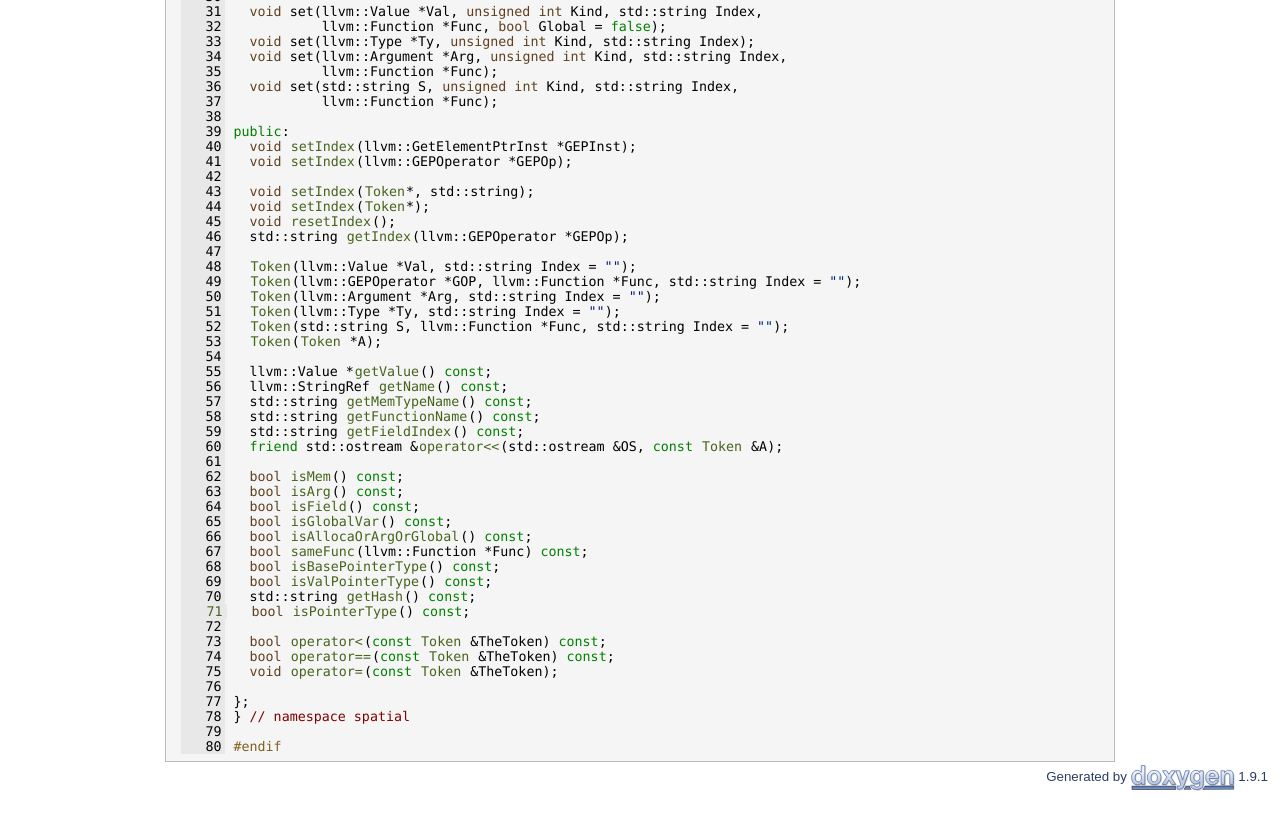
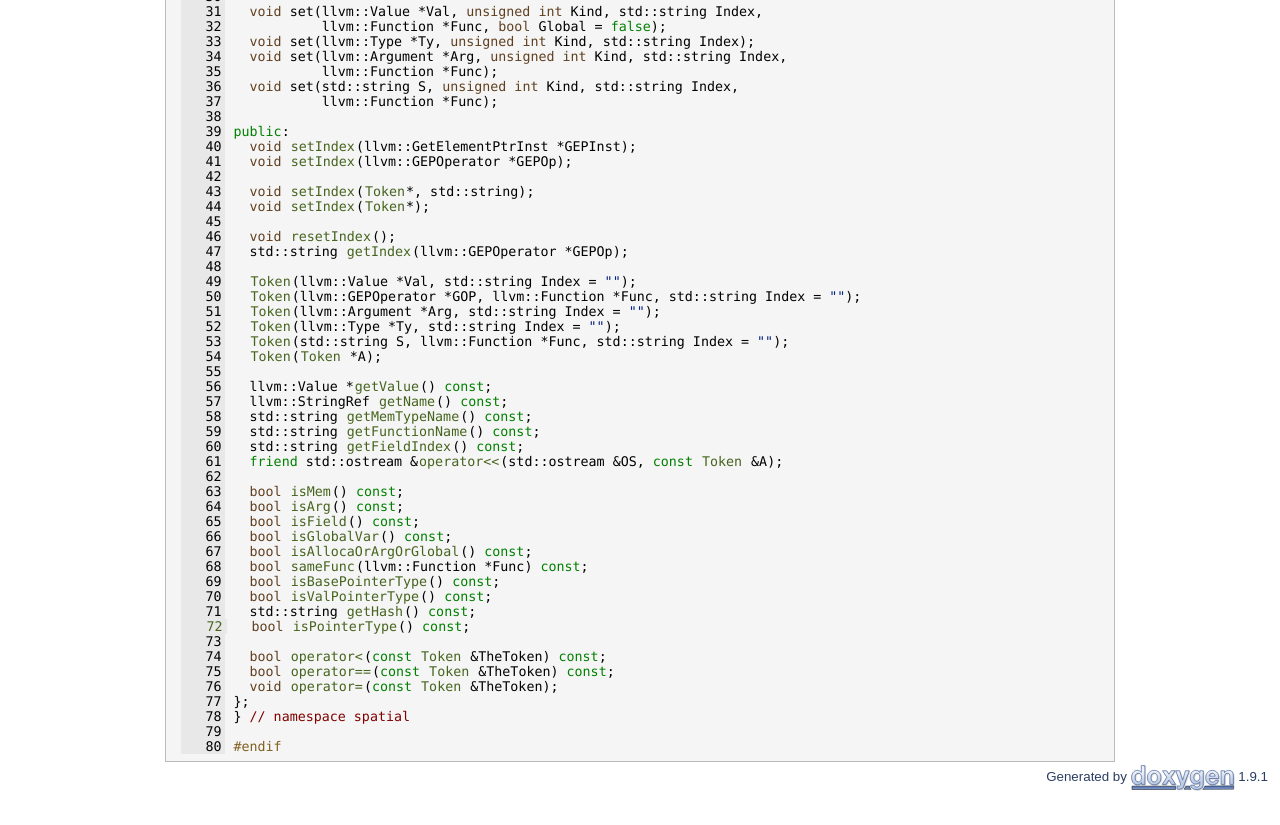
Before and after one commit to reSHARMA/spatial, a plain HTML site: page Token_8h_source.html in a window 1280 px wide. Shown: the part 693-1518 px from the top of the page. Drawn offline with Linux system fonts and the light colour scheme.

Commit message:
deploy: 4a34601879a44bbc763d130269f8b7970a9e234f

```diff
--- a/Token_8h_source.html
+++ b/Token_8h_source.html
@@ -114,38 +114,38 @@ $(function() {
 <div class="line"><a name="l00042"></a><span class="lineno">   42</span>&#160; </div>
 <div class="line"><a name="l00043"></a><span class="lineno">   43</span>&#160;  <span class="keywordtype">void</span> <a class="code" href="classspatial_1_1Token.html#a2b17bde92ef93e7689740434b8f6ffa8">setIndex</a>(<a class="code" href="classspatial_1_1Token.html">Token</a>*, std::string);</div>
 <div class="line"><a name="l00044"></a><span class="lineno">   44</span>&#160;  <span class="keywordtype">void</span> <a class="code" href="classspatial_1_1Token.html#a2b17bde92ef93e7689740434b8f6ffa8">setIndex</a>(<a class="code" href="classspatial_1_1Token.html">Token</a>*);</div>
-<div class="line"><a name="l00045"></a><span class="lineno">   45</span>&#160;  <span class="keywordtype">void</span> <a class="code" href="classspatial_1_1Token.html#a1eacab6b650995074f57f4dab0962855">resetIndex</a>();</div>
-<div class="line"><a name="l00046"></a><span class="lineno">   46</span>&#160;  std::string <a class="code" href="classspatial_1_1Token.html#ae2706fb24b12ae6781e44617fed35727">getIndex</a>(llvm::GEPOperator *GEPOp);</div>
-<div class="line"><a name="l00047"></a><span class="lineno">   47</span>&#160; </div>
-<div class="line"><a name="l00048"></a><span class="lineno">   48</span>&#160;  <a class="code" href="classspatial_1_1Token.html#ae8443058195814f21ef01b426fc28a8b">Token</a>(llvm::Value *Val, std::string Index = <span class="stringliteral">&quot;&quot;</span>);</div>
-<div class="line"><a name="l00049"></a><span class="lineno">   49</span>&#160;  <a class="code" href="classspatial_1_1Token.html#ae8443058195814f21ef01b426fc28a8b">Token</a>(llvm::GEPOperator *GOP, llvm::Function *Func, std::string Index = <span class="stringliteral">&quot;&quot;</span>);</div>
-<div class="line"><a name="l00050"></a><span class="lineno">   50</span>&#160;  <a class="code" href="classspatial_1_1Token.html#ae8443058195814f21ef01b426fc28a8b">Token</a>(llvm::Argument *Arg, std::string Index = <span class="stringliteral">&quot;&quot;</span>);</div>
-<div class="line"><a name="l00051"></a><span class="lineno">   51</span>&#160;  <a class="code" href="classspatial_1_1Token.html#ae8443058195814f21ef01b426fc28a8b">Token</a>(llvm::Type *Ty, std::string Index = <span class="stringliteral">&quot;&quot;</span>);</div>
-<div class="line"><a name="l00052"></a><span class="lineno">   52</span>&#160;  <a class="code" href="classspatial_1_1Token.html#ae8443058195814f21ef01b426fc28a8b">Token</a>(std::string S, llvm::Function *Func, std::string Index = <span class="stringliteral">&quot;&quot;</span>);</div>
-<div class="line"><a name="l00053"></a><span class="lineno">   53</span>&#160;  <a class="code" href="classspatial_1_1Token.html#ae8443058195814f21ef01b426fc28a8b">Token</a>(<a class="code" href="classspatial_1_1Token.html">Token</a> *A);</div>
-<div class="line"><a name="l00054"></a><span class="lineno">   54</span>&#160; </div>
-<div class="line"><a name="l00055"></a><span class="lineno">   55</span>&#160;  llvm::Value *<a class="code" href="classspatial_1_1Token.html#af65391c1f089ddc9259ffe286c5337d0">getValue</a>() <span class="keyword">const</span>;</div>
-<div class="line"><a name="l00056"></a><span class="lineno">   56</span>&#160;  llvm::StringRef <a class="code" href="classspatial_1_1Token.html#a7f490955041f90c3d8e2ffe6cf235be3">getName</a>() <span class="keyword">const</span>;</div>
-<div class="line"><a name="l00057"></a><span class="lineno">   57</span>&#160;  std::string <a class="code" href="classspatial_1_1Token.html#af6235138f953c7880cb82c633a9cabdd">getMemTypeName</a>() <span class="keyword">const</span>;</div>
-<div class="line"><a name="l00058"></a><span class="lineno">   58</span>&#160;  std::string <a class="code" href="classspatial_1_1Token.html#a59d6e3e41c2dd7135dcb13addd3bca7b">getFunctionName</a>() <span class="keyword">const</span>;</div>
-<div class="line"><a name="l00059"></a><span class="lineno">   59</span>&#160;  std::string <a class="code" href="classspatial_1_1Token.html#a81b49886df62864ae224be09f9dbf832">getFieldIndex</a>() <span class="keyword">const</span>;</div>
-<div class="line"><a name="l00060"></a><span class="lineno">   60</span>&#160;  <span class="keyword">friend</span> std::ostream &amp;<a class="code" href="classspatial_1_1Token.html#afc2c4d1f1d068ef01d8133b81e2f4b22">operator&lt;&lt;</a>(std::ostream &amp;OS, <span class="keyword">const</span> <a class="code" href="classspatial_1_1Token.html">Token</a> &amp;A);</div>
-<div class="line"><a name="l00061"></a><span class="lineno">   61</span>&#160; </div>
-<div class="line"><a name="l00062"></a><span class="lineno">   62</span>&#160;  <span class="keywordtype">bool</span> <a class="code" href="classspatial_1_1Token.html#aa8c4a33c4fe5a850e22d2e568c5b85d5">isMem</a>() <span class="keyword">const</span>;</div>
-<div class="line"><a name="l00063"></a><span class="lineno">   63</span>&#160;  <span class="keywordtype">bool</span> <a class="code" href="classspatial_1_1Token.html#ab6a81d4982fbe4fdfca12e323b993b97">isArg</a>() <span class="keyword">const</span>;</div>
-<div class="line"><a name="l00064"></a><span class="lineno">   64</span>&#160;  <span class="keywordtype">bool</span> <a class="code" href="classspatial_1_1Token.html#a11870500b0cbd5cb234f0c307f09e677">isField</a>() <span class="keyword">const</span>;</div>
-<div class="line"><a name="l00065"></a><span class="lineno">   65</span>&#160;  <span class="keywordtype">bool</span> <a class="code" href="classspatial_1_1Token.html#ad786f2eda4c88f3490ac5a4c49ae02bb">isGlobalVar</a>() <span class="keyword">const</span>;</div>
-<div class="line"><a name="l00066"></a><span class="lineno">   66</span>&#160;  <span class="keywordtype">bool</span> <a class="code" href="classspatial_1_1Token.html#aedb3de71a3480085da0288549c353f16">isAllocaOrArgOrGlobal</a>() <span class="keyword">const</span>;</div>
-<div class="line"><a name="l00067"></a><span class="lineno">   67</span>&#160;  <span class="keywordtype">bool</span> <a class="code" href="classspatial_1_1Token.html#a303c960ceab6f099888f2927bfd0ddda">sameFunc</a>(llvm::Function *Func) <span class="keyword">const</span>;</div>
-<div class="line"><a name="l00068"></a><span class="lineno">   68</span>&#160;  <span class="keywordtype">bool</span> <a class="code" href="classspatial_1_1Token.html#a9848dd5a56e06f1e3bf2548f7f2807fa">isBasePointerType</a>() <span class="keyword">const</span>;</div>
-<div class="line"><a name="l00069"></a><span class="lineno">   69</span>&#160;  <span class="keywordtype">bool</span> <a class="code" href="classspatial_1_1Token.html#a1a0237326af32af629a3433e86479a56">isValPointerType</a>() <span class="keyword">const</span>;</div>
-<div class="line"><a name="l00070"></a><span class="lineno">   70</span>&#160;  std::string <a class="code" href="classspatial_1_1Token.html#a935f28d14f81121d7b4a047e36ea1f00">getHash</a>() <span class="keyword">const</span>;</div>
-<div class="line"><a name="l00071"></a><span class="lineno"><a class="line" href="classspatial_1_1Token.html#a40891b106bf85f4566ca21d501db093b">   71</a></span>&#160;  <span class="keywordtype">bool</span> <a class="code" href="classspatial_1_1Token.html#a40891b106bf85f4566ca21d501db093b">isPointerType</a>() <span class="keyword">const</span>;</div>
-<div class="line"><a name="l00072"></a><span class="lineno">   72</span>&#160; </div>
-<div class="line"><a name="l00073"></a><span class="lineno">   73</span>&#160;  <span class="keywordtype">bool</span> <a class="code" href="classspatial_1_1Token.html#a5d5a9b5540a519c7e25191d3d167950a">operator&lt;</a>(<span class="keyword">const</span> <a class="code" href="classspatial_1_1Token.html">Token</a> &amp;TheToken) <span class="keyword">const</span>;</div>
-<div class="line"><a name="l00074"></a><span class="lineno">   74</span>&#160;  <span class="keywordtype">bool</span> <a class="code" href="classspatial_1_1Token.html#a634c4499699b02330c1901b05d499f3e">operator==</a>(<span class="keyword">const</span> <a class="code" href="classspatial_1_1Token.html">Token</a> &amp;TheToken) <span class="keyword">const</span>;</div>
-<div class="line"><a name="l00075"></a><span class="lineno">   75</span>&#160;  <span class="keywordtype">void</span> <a class="code" href="classspatial_1_1Token.html#a131c1420ce5d7e46465720e7b3f069c9">operator=</a>(<span class="keyword">const</span> <a class="code" href="classspatial_1_1Token.html">Token</a> &amp;TheToken);</div>
-<div class="line"><a name="l00076"></a><span class="lineno">   76</span>&#160; </div>
+<div class="line"><a name="l00045"></a><span class="lineno">   45</span>&#160;  </div>
+<div class="line"><a name="l00046"></a><span class="lineno">   46</span>&#160;  <span class="keywordtype">void</span> <a class="code" href="classspatial_1_1Token.html#a1eacab6b650995074f57f4dab0962855">resetIndex</a>();</div>
+<div class="line"><a name="l00047"></a><span class="lineno">   47</span>&#160;  std::string <a class="code" href="classspatial_1_1Token.html#ae2706fb24b12ae6781e44617fed35727">getIndex</a>(llvm::GEPOperator *GEPOp);</div>
+<div class="line"><a name="l00048"></a><span class="lineno">   48</span>&#160; </div>
+<div class="line"><a name="l00049"></a><span class="lineno">   49</span>&#160;  <a class="code" href="classspatial_1_1Token.html#ae8443058195814f21ef01b426fc28a8b">Token</a>(llvm::Value *Val, std::string Index = <span class="stringliteral">&quot;&quot;</span>);</div>
+<div class="line"><a name="l00050"></a><span class="lineno">   50</span>&#160;  <a class="code" href="classspatial_1_1Token.html#ae8443058195814f21ef01b426fc28a8b">Token</a>(llvm::GEPOperator *GOP, llvm::Function *Func, std::string Index = <span class="stringliteral">&quot;&quot;</span>);</div>
+<div class="line"><a name="l00051"></a><span class="lineno">   51</span>&#160;  <a class="code" href="classspatial_1_1Token.html#ae8443058195814f21ef01b426fc28a8b">Token</a>(llvm::Argument *Arg, std::string Index = <span class="stringliteral">&quot;&quot;</span>);</div>
+<div class="line"><a name="l00052"></a><span class="lineno">   52</span>&#160;  <a class="code" href="classspatial_1_1Token.html#ae8443058195814f21ef01b426fc28a8b">Token</a>(llvm::Type *Ty, std::string Index = <span class="stringliteral">&quot;&quot;</span>);</div>
+<div class="line"><a name="l00053"></a><span class="lineno">   53</span>&#160;  <a class="code" href="classspatial_1_1Token.html#ae8443058195814f21ef01b426fc28a8b">Token</a>(std::string S, llvm::Function *Func, std::string Index = <span class="stringliteral">&quot;&quot;</span>);</div>
+<div class="line"><a name="l00054"></a><span class="lineno">   54</span>&#160;  <a class="code" href="classspatial_1_1Token.html#ae8443058195814f21ef01b426fc28a8b">Token</a>(<a class="code" href="classspatial_1_1Token.html">Token</a> *A);</div>
+<div class="line"><a name="l00055"></a><span class="lineno">   55</span>&#160; </div>
+<div class="line"><a name="l00056"></a><span class="lineno">   56</span>&#160;  llvm::Value *<a class="code" href="classspatial_1_1Token.html#af65391c1f089ddc9259ffe286c5337d0">getValue</a>() <span class="keyword">const</span>;</div>
+<div class="line"><a name="l00057"></a><span class="lineno">   57</span>&#160;  llvm::StringRef <a class="code" href="classspatial_1_1Token.html#a7f490955041f90c3d8e2ffe6cf235be3">getName</a>() <span class="keyword">const</span>;</div>
+<div class="line"><a name="l00058"></a><span class="lineno">   58</span>&#160;  std::string <a class="code" href="classspatial_1_1Token.html#af6235138f953c7880cb82c633a9cabdd">getMemTypeName</a>() <span class="keyword">const</span>;</div>
+<div class="line"><a name="l00059"></a><span class="lineno">   59</span>&#160;  std::string <a class="code" href="classspatial_1_1Token.html#a59d6e3e41c2dd7135dcb13addd3bca7b">getFunctionName</a>() <span class="keyword">const</span>;</div>
+<div class="line"><a name="l00060"></a><span class="lineno">   60</span>&#160;  std::string <a class="code" href="classspatial_1_1Token.html#a81b49886df62864ae224be09f9dbf832">getFieldIndex</a>() <span class="keyword">const</span>;</div>
+<div class="line"><a name="l00061"></a><span class="lineno">   61</span>&#160;  <span class="keyword">friend</span> std::ostream &amp;<a class="code" href="classspatial_1_1Token.html#afc2c4d1f1d068ef01d8133b81e2f4b22">operator&lt;&lt;</a>(std::ostream &amp;OS, <span class="keyword">const</span> <a class="code" href="classspatial_1_1Token.html">Token</a> &amp;A);</div>
+<div class="line"><a name="l00062"></a><span class="lineno">   62</span>&#160; </div>
+<div class="line"><a name="l00063"></a><span class="lineno">   63</span>&#160;  <span class="keywordtype">bool</span> <a class="code" href="classspatial_1_1Token.html#aa8c4a33c4fe5a850e22d2e568c5b85d5">isMem</a>() <span class="keyword">const</span>;</div>
+<div class="line"><a name="l00064"></a><span class="lineno">   64</span>&#160;  <span class="keywordtype">bool</span> <a class="code" href="classspatial_1_1Token.html#ab6a81d4982fbe4fdfca12e323b993b97">isArg</a>() <span class="keyword">const</span>;</div>
+<div class="line"><a name="l00065"></a><span class="lineno">   65</span>&#160;  <span class="keywordtype">bool</span> <a class="code" href="classspatial_1_1Token.html#a11870500b0cbd5cb234f0c307f09e677">isField</a>() <span class="keyword">const</span>;</div>
+<div class="line"><a name="l00066"></a><span class="lineno">   66</span>&#160;  <span class="keywordtype">bool</span> <a class="code" href="classspatial_1_1Token.html#ad786f2eda4c88f3490ac5a4c49ae02bb">isGlobalVar</a>() <span class="keyword">const</span>;</div>
+<div class="line"><a name="l00067"></a><span class="lineno">   67</span>&#160;  <span class="keywordtype">bool</span> <a class="code" href="classspatial_1_1Token.html#aedb3de71a3480085da0288549c353f16">isAllocaOrArgOrGlobal</a>() <span class="keyword">const</span>;</div>
+<div class="line"><a name="l00068"></a><span class="lineno">   68</span>&#160;  <span class="keywordtype">bool</span> <a class="code" href="classspatial_1_1Token.html#a303c960ceab6f099888f2927bfd0ddda">sameFunc</a>(llvm::Function *Func) <span class="keyword">const</span>;</div>
+<div class="line"><a name="l00069"></a><span class="lineno">   69</span>&#160;  <span class="keywordtype">bool</span> <a class="code" href="classspatial_1_1Token.html#a9848dd5a56e06f1e3bf2548f7f2807fa">isBasePointerType</a>() <span class="keyword">const</span>;</div>
+<div class="line"><a name="l00070"></a><span class="lineno">   70</span>&#160;  <span class="keywordtype">bool</span> <a class="code" href="classspatial_1_1Token.html#a1a0237326af32af629a3433e86479a56">isValPointerType</a>() <span class="keyword">const</span>;</div>
+<div class="line"><a name="l00071"></a><span class="lineno">   71</span>&#160;  std::string <a class="code" href="classspatial_1_1Token.html#a935f28d14f81121d7b4a047e36ea1f00">getHash</a>() <span class="keyword">const</span>;</div>
+<div class="line"><a name="l00072"></a><span class="lineno"><a class="line" href="classspatial_1_1Token.html#a40891b106bf85f4566ca21d501db093b">   72</a></span>&#160;  <span class="keywordtype">bool</span> <a class="code" href="classspatial_1_1Token.html#a40891b106bf85f4566ca21d501db093b">isPointerType</a>() <span class="keyword">const</span>;</div>
+<div class="line"><a name="l00073"></a><span class="lineno">   73</span>&#160; </div>
+<div class="line"><a name="l00074"></a><span class="lineno">   74</span>&#160;  <span class="keywordtype">bool</span> <a class="code" href="classspatial_1_1Token.html#a5d5a9b5540a519c7e25191d3d167950a">operator&lt;</a>(<span class="keyword">const</span> <a class="code" href="classspatial_1_1Token.html">Token</a> &amp;TheToken) <span class="keyword">const</span>;</div>
+<div class="line"><a name="l00075"></a><span class="lineno">   75</span>&#160;  <span class="keywordtype">bool</span> <a class="code" href="classspatial_1_1Token.html#a634c4499699b02330c1901b05d499f3e">operator==</a>(<span class="keyword">const</span> <a class="code" href="classspatial_1_1Token.html">Token</a> &amp;TheToken) <span class="keyword">const</span>;</div>
+<div class="line"><a name="l00076"></a><span class="lineno">   76</span>&#160;  <span class="keywordtype">void</span> <a class="code" href="classspatial_1_1Token.html#a131c1420ce5d7e46465720e7b3f069c9">operator=</a>(<span class="keyword">const</span> <a class="code" href="classspatial_1_1Token.html">Token</a> &amp;TheToken);</div>
 <div class="line"><a name="l00077"></a><span class="lineno">   77</span>&#160;};</div>
 <div class="line"><a name="l00078"></a><span class="lineno">   78</span>&#160;} <span class="comment">// namespace spatial</span></div>
 <div class="line"><a name="l00079"></a><span class="lineno">   79</span>&#160; </div>
```
Also changed, not shown: LFCPAInstModel_8h_source.html (+6 -6 lines).
